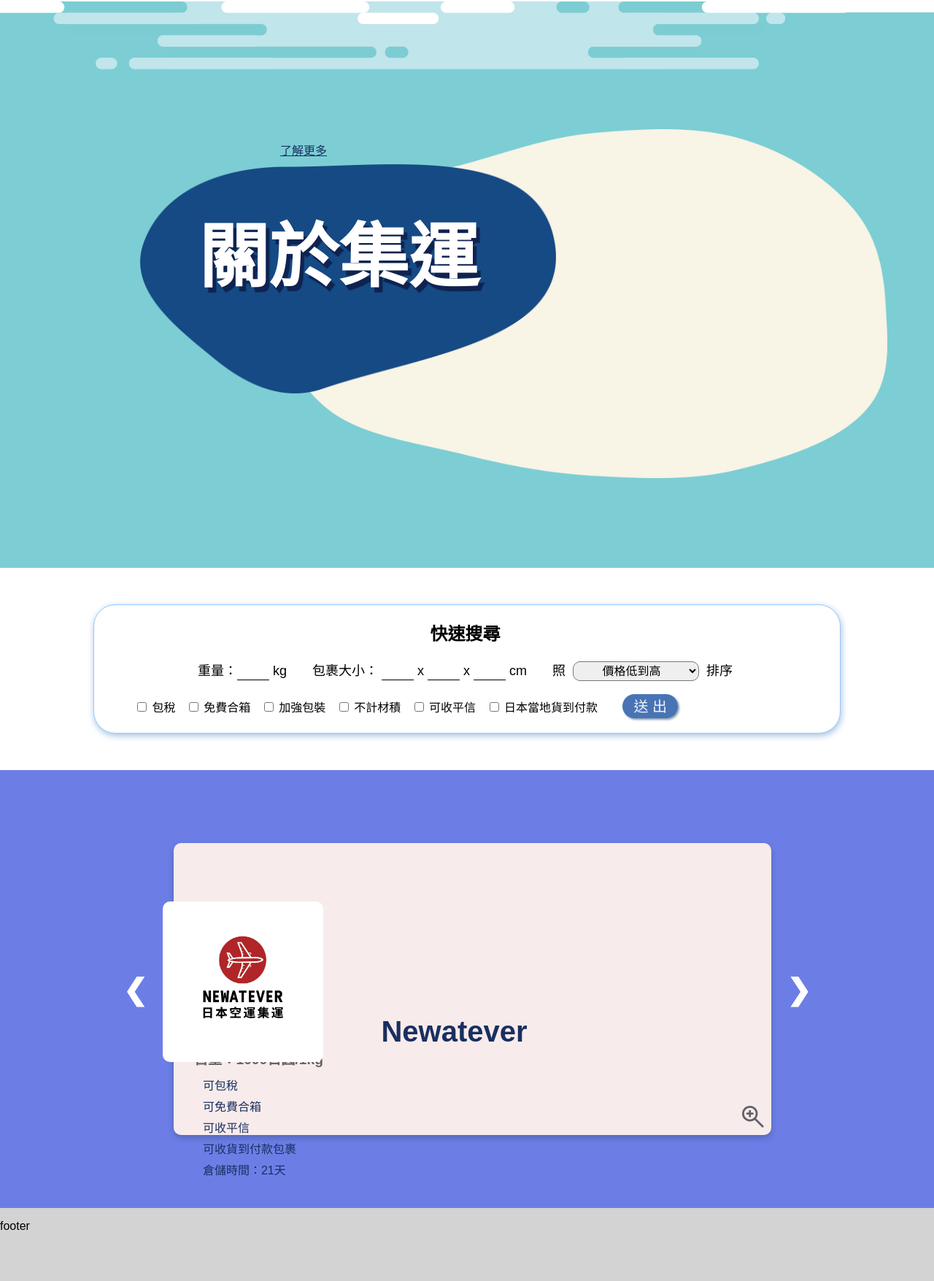
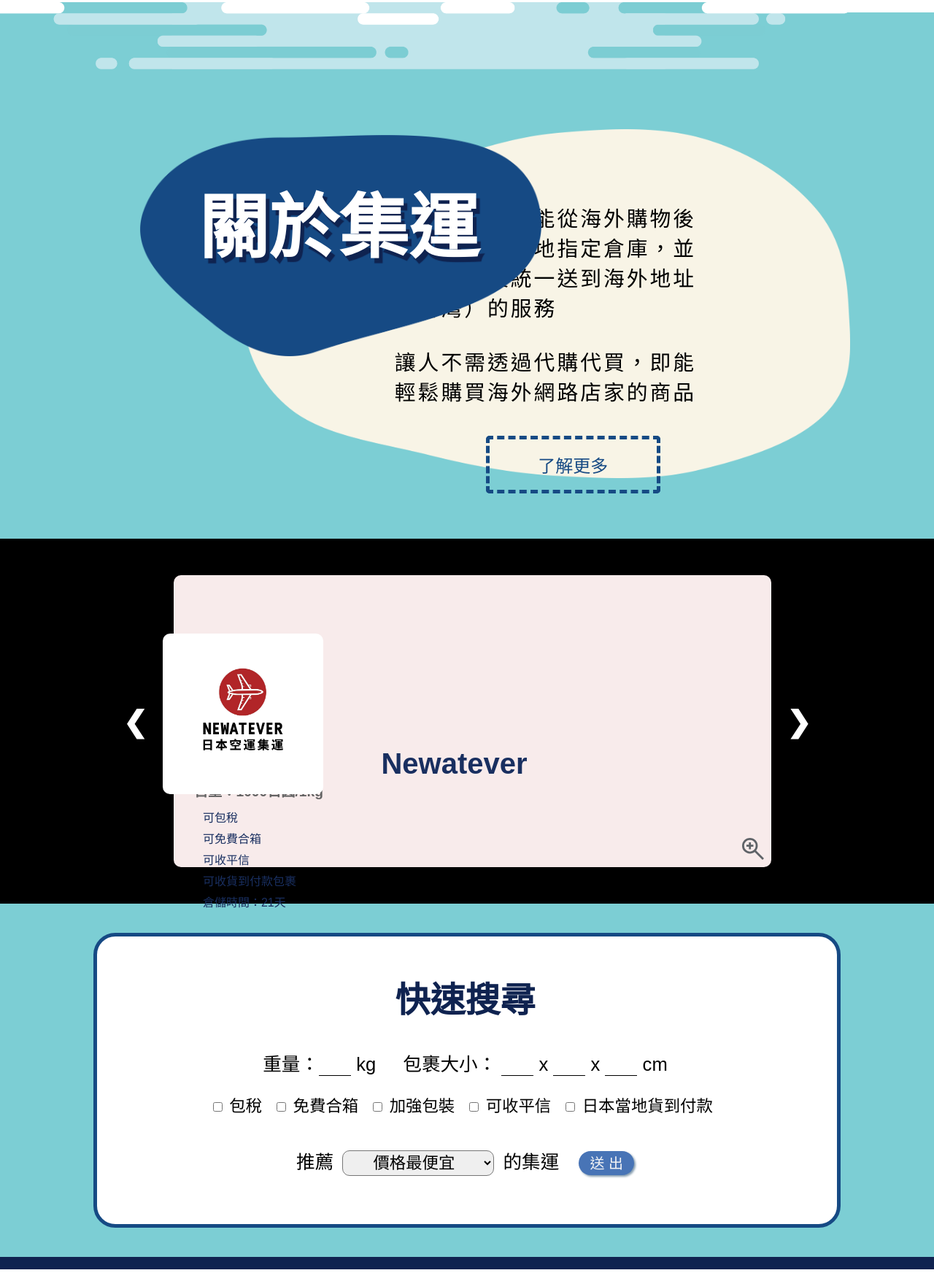
Before and after one commit to dki2368/dki2368.github.io, a plain HTML site: page index.html in a window 1280 px wide. Shown: the part 799-2554 px from the top of the page at 73% size. Drawn offline with Linux system fonts and the light colour scheme; a web font is replaced by a local one.

Commit message:
首頁RWD製作&版面調整

```diff
--- a/css/mailStyle.css
+++ b/css/mailStyle.css
@@ -3,6 +3,7 @@
 /* width */
 ::-webkit-scrollbar {
     width: 10px;
+    background-color: #fff;
 }
 
 /* Track */
@@ -36,17 +37,22 @@ body {
     font-weight: 100;
     font-style: normal;
     margin: 0;
-    padding: 0;
     overflow-x: hidden;
+    /* background: #0f2350; */
+}
+
+main {
+    background-color: #7CCED4;
+    padding-bottom: 5vh;
 }
 
 footer {
-    position: absolute;
-    margin: 0;
+    /* position: absolute; */
+    padding-top: 1px;
     right: 0;
     left: 0;
-    height: 100px;
-    background-color: lightgrey;
+    height: 2vh;
+    background-color: #0f2350;
 }
 
 #headerStyle {
@@ -274,14 +280,14 @@ footer {
     }
 }
 
-.topbgCloud1{
+.topbgCloud1 {
     bottom: 25vh;
     left: 8%;
     width: 30%;
 }
 
 @media(min-width: 768px) {
-    .topbgCloud1{
+    .topbgCloud1 {
         bottom: 26vh;
         left: -8%;
         width: 35%;
@@ -289,28 +295,28 @@ footer {
 }
 
 @media(min-width: 992px) {
-    .topbgCloud1{
+    .topbgCloud1 {
         bottom: 32vh;
         left: 4%;
         width: 20%;
     }
 }
 
-.topbgCloud2{
+.topbgCloud2 {
     top: 12%;
     left: -8%;
     width: 50%;
 }
 
 @media(min-width: 768px) {
-    .topbgCloud2{
+    .topbgCloud2 {
         top: 9%;
         left: 0%;
     }
 }
 
 @media(min-width: 992px) {
-    .topbgCloud2{
+    .topbgCloud2 {
         top: 9%;
         left: 12%;
         width: 28%;
@@ -434,7 +440,7 @@ footer {
     position: absolute;
     top: 34vh;
     left: auto;
-    right: 15%;
+    right: 17vw;
     margin: 0;
     font-family: "Dela Gothic One", "Shippori Antique B1", sans-serif;
     font-weight: 400;
@@ -507,71 +513,176 @@ footer {
 .info {
     margin-top: 0;
     padding-top: 1px;
-    background-color: #7CCED4;
-    height: 95vh;
+    height: 84vh;
     position: relative;
 }
 
-.info > * {
+@media(min-width: 768px) {
+    .info {
+        height: 74vh;
+    }
+}
+
+@media(min-width: 992px) {
+    .info {
+        height: 90vh;
+    }
+}
+
+.info>* {
     position: absolute;
     overflow: hidden;
 }
 
-.info > img {
+.info>img {
     top: -2%;
     left: -14%;
     width: 120%;
 }
 
-.info > h2 {
-    top: 16vh;
-    left: 15%;
-    z-index: 1;
-    font-size: 6rem;
-    color: #fff;
-    text-shadow: 5px 7px 1px #0f2350;
-    background-image: url(../img/bg/Vector5.png);
-    background-size: contain;
-    background-repeat: no-repeat;
-    width: 450px;
-    height: 250px;
-    padding: 50px 40px 30px 80px;
-    /* background-color: #507ea4;
-    padding: 10px 50px 30px 50px;
-    border: #0f2350 5px dashed;
-    border-radius: 70px; */
-}
-
-.infoBG {
-    top: 20vh;
-    left: 30%;
-    width: 65vw;
-    height: 65vh;
-    background-image: url(../img/bg/Vector2.png);
-    background-size: contain;
-    background-repeat: no-repeat;
-}
-
 @media(min-width: 768px) {
-    .info > img {
+    .info>img {
         left: -9%;
         width: 110%;
     }
 }
 
 @media(min-width: 992px) {
-    .info > img {
+    .info>img {
         width: 100%;
     }
+}
+
+.info>h2 {
+    top: 3vh;
+    left: 8%;
+    z-index: 1;
+    font-size: 3.8rem;
+    color: #fff;
+    text-shadow: 5px 7px 1px #0f2350;
+    background-image: url(../img/bg/Vector5.png);
+    background-size: contain;
+    background-repeat: no-repeat;
+    width: 350px;
+    height: 140px;
+    padding: 15px 40px 15px 35px;
+}
+
+@media(min-width: 768px) {
+    .info>h2 {
+        top: 5vh;
+    }
+}
+
+@media(min-width: 992px) {
+    .info>h2 {
+        top: 11vh;
+        left: 15%;
+        font-size: 6rem;
+        width: 430px;
+        height: 230px;
+        padding: 50px 40px 30px 80px;
+    }
+}
+
+.infoBG {
+    top: 22vh;
+    left: 10%;
+    width: 80vw;
+    height: 58vh;
+    background-color: #F8F4E6;
+    border-radius: 20px;
+}
+
+@media(min-width: 768px) {
+    .infoBG {
+        top: 18vh;
+        left: 6%;
+        width: 86vw;
+        height: 60vh;
+        background-color: transparent;
+        background-image: url(../img/bg/Vector2.png);
+        background-size: contain;
+        background-repeat: no-repeat;
+
+    }
+}
+
+@media(min-width: 992px) {
+    .infoBG {
+        top: 20vh;
+        left: 26%;
+        width: 65vw;
+        height: 65vh;
+        background-image: url(../img/bg/Vector2.png);
+    }
+}
+
+.infoBG>p {
+    margin: 20% 0 0 8%;
+    letter-spacing: 3px;
+    width: 65vw;
+    font-size: 1.4rem;
+}
+
+@media(min-width: 768px) {
+    .infoBG>p {
+        margin: 15% 0 0 15%;
+        letter-spacing: 3px;
+        width: 65vw;
+        font-size: 1.4rem;
+    }
+}
+
+@media(min-width: 992px) {
+    .infoBG>p {
+        margin: 12% 0 0 25%;
+        width: 52%;
+        font-size: 1.8rem;
+    }
+}
+
+.infoBG>a {
+    display: inline-block;
+    margin: 20% 0 0 27%;
+    padding: 2% 8%;
+    background-color: transparent;
+    border: 5px dashed #164A84;
+    border-radius: 5px;
+    transition: 0.1s ease;
+    font-size: 1.5rem;
+    color: #164A84;
+    text-decoration: none;
+}
+
+@media(min-width: 768px) {
+    .infoBG>a {
+        margin: 24% 0 0 35%;
+    }
+}
+
+@media(min-width: 992px) {
+    .infoBG>a {
+        margin: 5% 0 0 40%;
+    }
+}
+
+.infoBG>a:hover {
+    background-color: #164A84;
+    color: #fff;
+    border: 5px solid #164A84;
+    transform: scale(1.06);
+    border-radius: 15px;
 }
 
 /* 輪播卡片 */
 .CardSlider {
     position: relative;
     display: flex;
-    height: 600px;
-    background-color: #6c7ee6;
+    height: 500px;
+    /* background-color: #6c7ee6; */
     overflow: visible;
+    background-color: #000;
 }
 
 .fade {
@@ -732,54 +843,113 @@ footer {
 
 
 /* 計算機 */
-/* .calculator {
-    position: fixed;
-    margin: auto;
-    bottom: -50px;
-    left: 0;
-    right: 0;
-    width: 800px;
+.calculator {
+    margin: 5vh 10% 0 10%;
     padding: 0px 20px 20px 15px;
     background-color: #fff;
-    border: 1px solid rgb(151, 200, 255);
-    border-radius: 30px 30px 0 0;
-    box-shadow: 1px 3px 10px rgb(164, 192, 224);
-    overflow-y: hidden;
-    max-height: 100px;
-    transition: max-height 0.3s linear, bottom 0.3s linear;
+    border: 3px solid #164A84;
+    border-radius: 30px;
+    /* box-shadow: 1px 3px 10px rgb(164, 192, 224); */
+    /* overflow-y: hidden; */
 }
 
-.calculator:hover {
-    bottom: 0;
-    max-height: 380px;
-} */
+@media(min-width: 768px) {}
 
-.calculator {
-    margin: 50px 10%;
-    padding: 0px 20px 20px 15px;
-    background-color: #fff;
-    border: 1px solid rgb(151, 200, 255);
-    border-radius: 30px;
-    box-shadow: 1px 3px 10px rgb(164, 192, 224);
-    overflow-y: hidden;
+@media(min-width: 992px) {
+    .calculator {
+        margin: 15hv 10% 5vh 10%;
+        padding: 1vh 20px 5vh 15px;
+        background-color: #fff;
+        border: 5px solid #164A84;
+        border-radius: 30px;
+        /* overflow-y: hidden; */
+        transition: max-height 0.5s linear;
+    }
+
 }
 
 .hideTool {
-    max-height: 180px;
-    transition: max-height 0.5s linear;
+    max-height: 250px;
+}
+
+@media(min-width: 768px) {
+    .hideTool {
+        max-height: 180px;
+    }
+
+}
+
+@media(min-width: 992px) {
+    .hideTool {
+        max-height: 180px;
+    }
+
 }
 
 .hideTool:hover {
-    max-height: 300px;
+    max-height: 500px;
 }
 
-.calculator>H2 {
+@media(min-width: 768px) {
+    .hideTool:hover {
+        max-height: 300px;
+    }
+}
+
+@media(min-width: 992px) {
+    .hideTool:hover {
+        max-height: 300px;
+    }
+}
+
+.calculator>h2 {
     text-align: center;
+    font-size: 2rem;
+    color: #0f2350;
+}
+
+@media(min-width: 768px) {
+    .calculator>h2 {
+        text-align: center;
+        font-size: 2.5rem;
+        color: #0f2350;
+    }
+}
+
+@media(min-width: 992px) {
+    .calculator>h2 {
+        font-size: 3rem;
+    }
 }
 
 .calculator_col1 {
     text-align: center;
     font-size: large;
+    line-height: 35px;
+}
+
+@media(min-width: 768px) {
+    .calculator_col1 {
+        text-align: center;
+        font-size: 1.3rem;
+    }
+}
+
+@media(min-width: 992px) {
+    .calculator_col1 {
+        text-align: center;
+        font-size: 1.6rem;
+    }
+}
+
+.formobile {
+    display: inline;
+}
+
+@media(min-width: 768px) {
+    .formobile {
+        display: none;
+    }
 }
 
 .calculator_col1>.cal_padding {
@@ -787,11 +957,48 @@ footer {
 }
 
 .calculator_col2 {
-    padding-left: 40px;
+    padding-left: 20px;
+    line-height: 30px;
+}
+
+@media(min-width: 768px) {
+    .calculator_col2 {
+        font-size: 1.1rem;
+        padding-left: 10px;
+    }
+}
+
+@media(min-width: 992px) {
+    .calculator_col2 {
+        font-size: 1.4rem;
+        padding-left: 0;
+        text-align: center;
+    }
 }
 
 .calculator_col2>.cal_padding {
     padding: 5px;
+}
+
+.calculator_col3 {
+    text-align: center;
+    font-size: 1.2rem;
+}
+
+@media(min-width: 768px) {
+    .calculator_col3 {
+        margin-top: 2.5vh;
+        text-align: center;
+        font-size: 1.2rem;
+    }
+}
+
+@media(min-width: 992px) {
+    .calculator_col3 {
+        margin-top: 5vh;
+        text-align: center;
+        font-size: 1.6rem;
+    }
 }
 
 #i_Weight,
@@ -827,8 +1034,20 @@ input::-webkit-inner-spin-button {
 #w_Sort {
     padding: 3px;
     border-radius: 10px;
-    font-size: 1rem;
+    font-size: 1.1rem;
     text-align: center;
+}
+
+@media(min-width: 768px) {
+    #w_Sort {
+        font-size: 1.2rem;
+    }
+}
+
+@media(min-width: 992px) {
+    #w_Sort {
+        font-size: 1.4rem;
+    }
 }
 
 #btn_wFilterSort {
@@ -855,26 +1074,53 @@ input::-webkit-inner-spin-button {
     box-shadow: 2px 2px 3px rgb(21, 42, 61) inset;
 }
 
-.FSscroll {
-    overflow-y: scroll;
+.FSreturn {
+    margin: 3vh 3% 0 3%;
+    padding: 3% 3% 0 3%;
+    background-color: #f0fdff;
+    border-radius: 30px;
+    font-size: 1.1rem;
 }
 
-.FSscroll::-webkit-scrollbar {
-    width: 10px;
-    background-color: #F5F5F5;
+@media(min-width: 768px) {
+    .FSreturn {
+        margin: 3vh 7% 0 7%;
+        padding: 3% 5% 0 5%;
+        background-color: #f0fdff;
+        border-radius: 30px;
+        font-size: 1.3rem;
+    }
 }
 
-.FSscroll::-webkit-scrollbar-track {
-    border-radius: 10px;
+@media(min-width: 992px) {
+    .FSreturn {
+        font-size: 1.4rem;
+    }
 }
 
-.FSscroll::-webkit-scrollbar-thumb {
-    border-radius: 10px;
-    background: rgb(187, 214, 255);
+.data, .FSreturn > ul {
+    list-style-type: none;
 }
 
-.FSscroll::-webkit-scrollbar-thumb:hover {
-    background: #6c7ee6;
+.data {
+    margin: 8px;
+    line-height: 25px;
+}
+
+@media(min-width: 768px) {
+    .data {
+        margin: 10px;
+        line-height: 50px;
+    }
+
+}
+
+@media(min-width: 992px) {
+    .data {
+        margin: 10px;
+        line-height: 70px;
+    }
+
 }
 
 
--- a/index.html
+++ b/index.html
@@ -4,7 +4,7 @@
 <head>
     <meta charset="UTF-8">
     <meta name="viewport" content="width=device-width, initial-scale=1.0">
-    <title>集運</title>
+    <title>日本集運推薦工具</title>
     <link rel="stylesheet" href="./css/mailStyle.css">
 </head>
 
@@ -55,41 +55,12 @@
             <img src="./img/bg/bgimg.png">
             <h2>關於集運</h2>
             <div class="infoBG">
-                <p></p>
-                <a href="">了解更多</a>
+                <p>集運，是一種能從海外購物後將包裹送到當地指定倉庫，並將多個包裹統一送到海外地址（台灣）的服務
+                    <br><br>讓人不需透過代購代買，即能輕鬆購買海外網路店家的商品
+                </p>
+                <a href="./about.html">了解更多</a>
             </div>
         </div>
-        <div>
-            <div class="calculator hideTool">
-                <H2>快速搜尋</H2>
-                <p class="calculator_col1">重量：<input type="number" id="i_Weight" required> kg
-                    <span class="cal_padding"></span>
-                    包裹大小：
-                    <input type="number" id="i_PL" class="i_PV"> x
-                    <input type="number" id="i_PW" class="i_PV"> x
-                    <input type="number" id="i_PH" class="i_PV"> cm
-                    <span class="cal_padding"></span>
-                    <span style="padding: 0 5px 0 0;">照</span>
-                    <select id="w_Sort">
-                        <option value="1" selected>價格低到高</option>
-                        <option value="2">免費倉儲天數多到少</option>
-                        <option value="3">運輸天數短到長</option>
-                    </select>
-                    <span style="padding: 0 0 0 5px;">排序</span>
-                </p>
-                <div class="calculator_col2">
-                    <input type="checkbox" name="w_Filter"> 包稅<span class="cal_padding"></span>
-                    <input type="checkbox" name="w_Filter"> 免費合箱<span class="cal_padding"></span>
-                    <input type="checkbox" name="w_Filter"> 加強包裝<span class="cal_padding"></span>
-                    <input type="checkbox" name="w_Filter"> 不計材積<span class="cal_padding"></span>
-                    <input type="checkbox" name="w_Filter"> 可收平信<span class="cal_padding"></span>
-                    <input type="checkbox" name="w_Filter"> 日本當地貨到付款<span class="cal_padding"></span>
-                    <button id="btn_wFilterSort">送 出</button>
-                </div>
-                <div id="searchFS"></div>
-            </div>
-        </div>
-
         <div class="CardSlider">
             <div class="CardSpace">
                 <article class="cards fade">
@@ -186,12 +157,46 @@
             <a class="prev" onclick="plusSlides(-1)">&#10094;</a>
             <a class="next" onclick="plusSlides(1)">&#10095;</a>
         </div>
+        <div>
+            <div class="calculator">
+                <H2>快速搜尋</H2>
+                <p class="calculator_col1">重量：<input type="number" id="i_Weight" required> kg
+                    <span class="cal_padding"></span><br class="formobile">
+                    包裹大小：
+                    <input type="number" id="i_PL" class="i_PV"> x
+                    <input type="number" id="i_PW" class="i_PV"> x
+                    <input type="number" id="i_PH" class="i_PV"> cm
+                    <!-- <span class="cal_padding"></span> -->
+                </p>
+                <div class="calculator_col2">
+                    <input type="checkbox" name="w_Filter"> 包稅<span class="formobile">　　</span><span
+                        class="cal_padding"></span>
+                    <input type="checkbox" name="w_Filter"> 免費合箱<span class="cal_padding"></span>
+                    <br class="formobile">
+                    <input type="checkbox" name="w_Filter"> 加強包裝<span class="cal_padding"></span>
+                    <!-- <input type="checkbox" name="w_Filter"> 不計材積<span class="cal_padding"></span> -->
+                    <input type="checkbox" name="w_Filter"> 可收平信<span class="cal_padding"></span>
+                    <br class="formobile">
+                    <input type="checkbox" name="w_Filter"> 日本當地貨到付款<span class="cal_padding"></span>
+                </div>
+                <p class="calculator_col3">
+                    <span style="margin: 0 5px 0 0;">推薦</span>
+                    <select id="w_Sort">
+                        <option value="1" selected>價格最便宜</option>
+                        <option value="2">免費倉儲天數最久</option>
+                        <option value="3">運輸時間最短</option>
+                    </select>
+                    <span style="padding: 0 0 0 5px;">的集運</span>
+                    <br class="formobile">
+                    <br class="formobile">
+                    <button id="btn_wFilterSort">送 出</button>
+                </p>
+                <div id="searchFS"></div>
+            </div>
+        </div>
     </main>
-
     <footer>
-        <p>footer</p>
     </footer>
-
     <script src="./js/mainScript.js"></script>
     <script src="./js/calculatorScript.js"></script>
 </body>
```
Also changed, not shown: QA.html (+1 -1 lines), about.html (+1 -1 lines), js/calculatorScript.js (+10 -10 lines), tool.html (+1 -1 lines).
